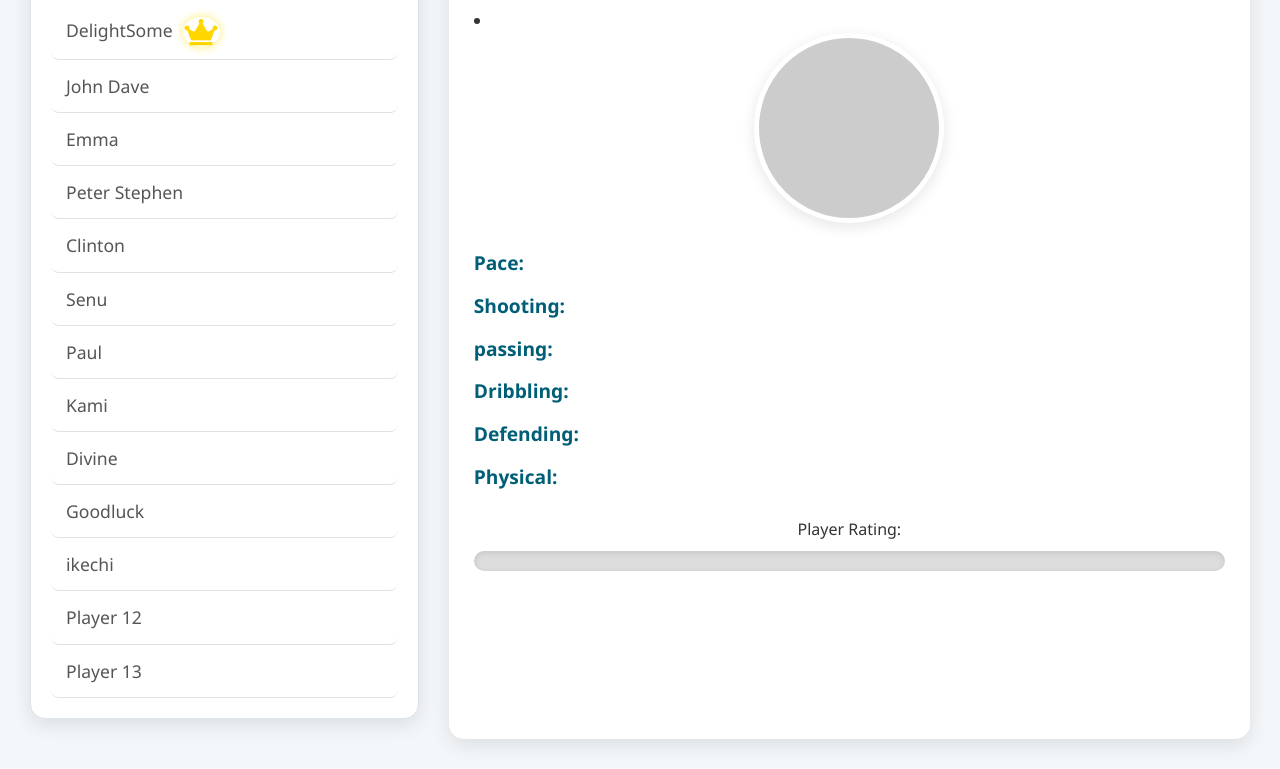
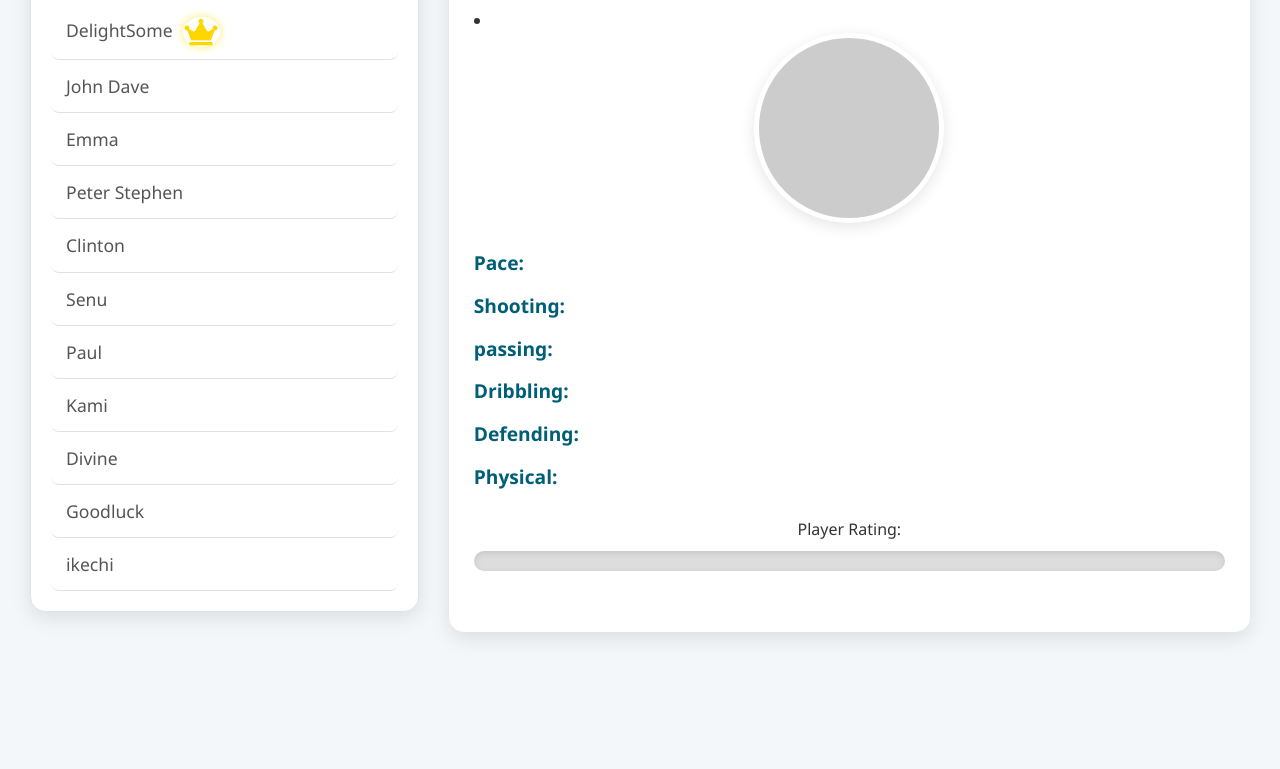
Before and after one commit to Emmanuel-Onyeike/ZEDI-LEAGUE-2025, a plain HTML site: page club7.html in a window 1280 px wide. Shown: the part 158-927 px from the top of the page. After the commit the page ends 820 px from the top, so only its background shows below. Drawn offline with Linux system fonts and the light colour scheme.

Commit message:
Update club7.html

```diff
--- a/club7.html
+++ b/club7.html
@@ -28,8 +28,7 @@
                 <li onclick="showPlayerDetails('Player 9')">Divine   </li>
                 <li onclick="showPlayerDetails('Player 10')">Goodluck</li>
                 <li onclick="showPlayerDetails('Player 11')">ikechi</li>
-                <li onclick="showPlayerDetails('Player 12')">Player 12</li>
-                <li onclick="showPlayerDetails('Player 13')">Player 13</li>
+
             </ul>
         </div>
 
```
